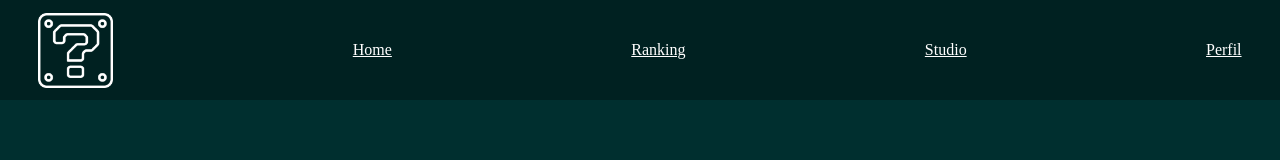
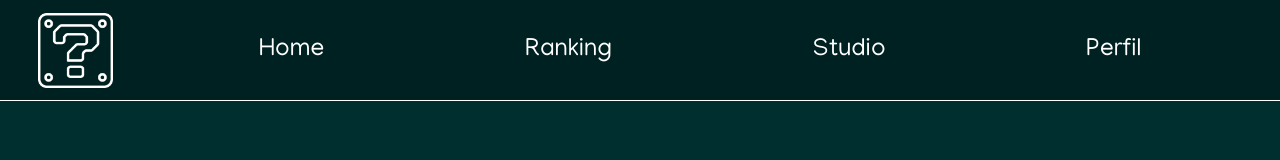
Before and after one commit to Eggberto0/SMASH-projeto-individual, a plain HTML site: page projeto individual/index.html in a window 1280 px wide. Drawn offline with Linux system fonts and the light colour scheme.

Commit message:
Add files via upload

```diff
--- a/projeto individual/index.html
+++ b/projeto individual/index.html
@@ -6,26 +6,45 @@
     <meta name="viewport" content="width=device-width, initial-scale=1.0">
     <link rel="stylesheet" href="style.css">
     <title>WOST - home</title>
+    <link rel="shortcut icon" href="block laranja.png" type="image/x-icon">
 </head>
 <body>
 
     <div class="navbar">
+        <div class="navbar_logo">
             <li class="list_nav">
                 <a href="index.html" class="a_img"><img src="block (2).png" alt="logo.png" class="logo" href="index.html"></a>
             </li>
+        </div>
+        <div class="navbar_items">
+            <div class="Home">
                 <li class="list_nav">
-            <a style="color: white" class="a_text" href="index.html">Home</a>
-        </li>
-        <li class="list_nav">
-            <a href="" style="color: white" class="a_text">Ranking</a>
-        </li>
-        <li class="list_nav">
-            <a href="" style="color: white;" class="a_text">Studio</a>
-        </li>
-        <li class="list_nav">
-            <a href="" style="color: white;" class="a_text">Perfil</a>
+                    <a class="a_text" href="index.html">Home</a>
                 </li>
             </div>
+            <div class="Ranking">
+                <li class="list_nav">
+                    <a href="" class="a_text">Ranking</a>
+                </li>
+            </div>
+            <div class="Studio">
+                <li class="list_nav">
+                    <a href="" class="a_text">Studio</a>
+                </li>
+            </div>
+            <div class="Perfil">
+                <li class="list_nav">
+                    <a href="" class="a_text">Perfil</a>
+                </li>
+            </div>
+        </div><!--navbar_items-->
+    </div><!--navbar-->
+
+    <div class="mid1">
+        <div class="top_jogados">
+
+        </div><!--top_jogados-->
+    </div><!--mid1-->
 
 </body>
 </html>
--- a/projeto individual/style.css
+++ b/projeto individual/style.css
@@ -1,7 +1,12 @@
+@import url('https://fonts.googleapis.com/css2?family=Manjari&display=swap');
+
 * {
 margin: 0%;
 background-color: #002f2f;
+font-family: Manjari;
 }
+
+/* Conteúdo da navbar */
 
 .navbar {
     height: 100px;
@@ -13,7 +18,7 @@ background-color: #002f2f;
     flex-direction: row;
     padding-left: 3%;
     padding-right: 3%;
-    justify-content: space-between;
+    border-bottom: solid 1px white;
 }
 
 .logo {
@@ -33,11 +38,55 @@ background-color: #002f2f;
 .a_text {
     background-color: transparent;
     display: flex;
+    color: white;
+    text-decoration: none;
+    font-weight: 200;
+    font-size: 25px;
+}
 
+.a_text:hover {
+    color: #FF7A00;
 }
 
 .a_img {
     background-color: transparent;
     display: flex;
+    border-radius: 12px;
+}
 
+.a_img:hover {
+    background-color: #FF7A00;
 }
+
+.Home {
+    background-color: transparent;
+}
+
+.Ranking {
+    background-color: transparent;
+}
+
+.Studio {
+    background-color: transparent;
+}
+
+.Perfil {
+    background-color: transparent;
+}
+
+.navbar_items {
+    background-color: transparent;
+    display: flex;
+    justify-content: space-around;
+    padding-left: 45px;
+    width: 500%;
+}
+
+.navbar_logo {
+    display: flex;
+    background-color: transparent;
+    height: 75px;
+    width: 75px;
+}
+
+/* Conteúdo do body */
```
Also changed, not shown: projeto individual/block laranja.png (added). Lines whose indentation alone changed are shown as unchanged.
